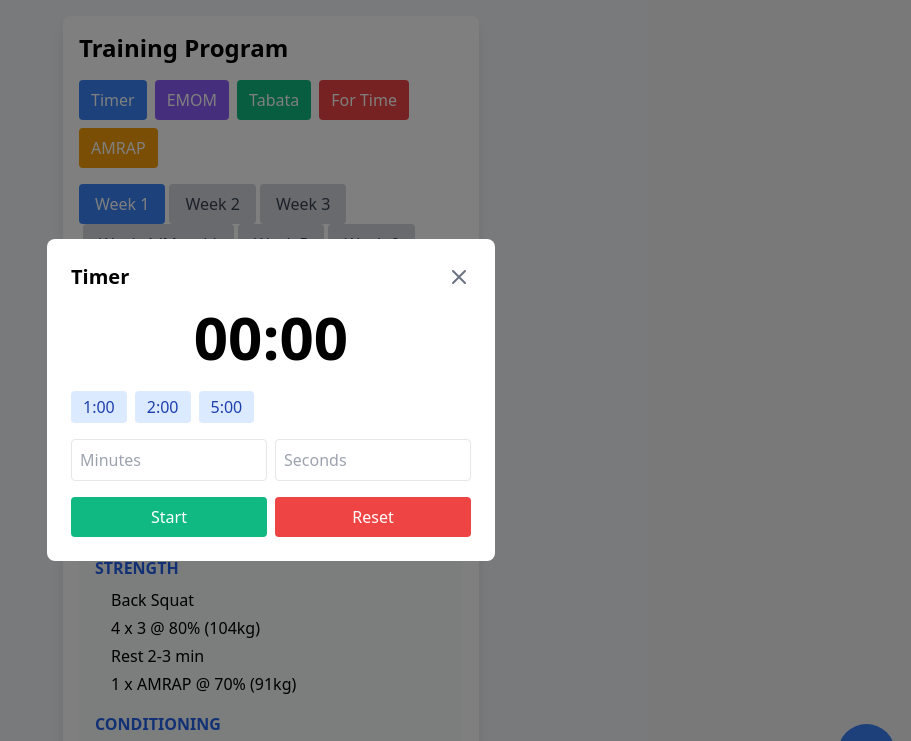
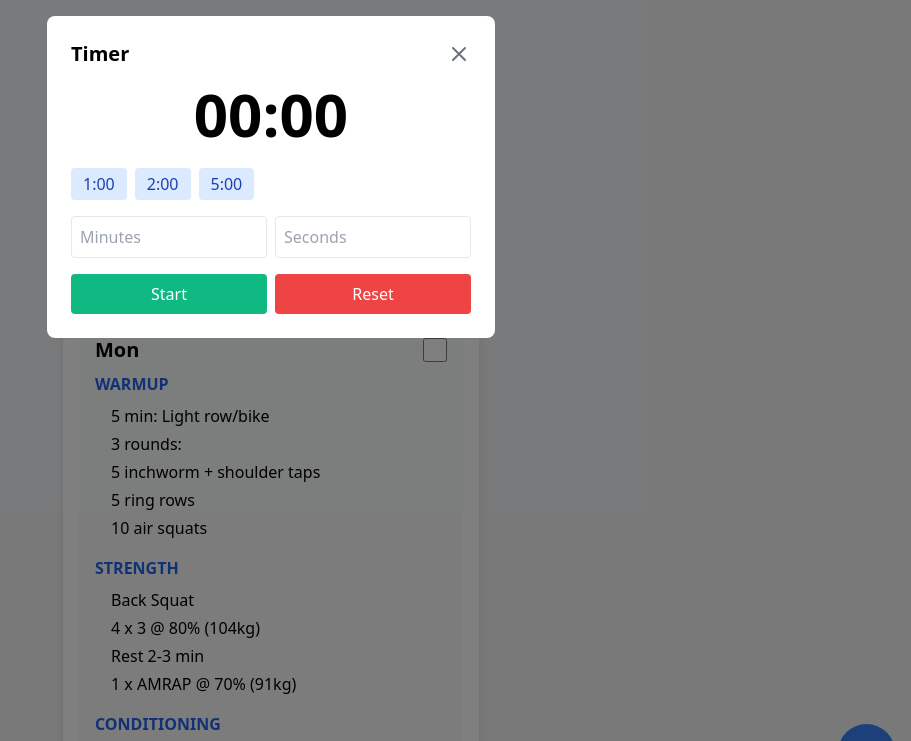
Before and after one commit to diegolongstaff/crossfit-training-app, a plain HTML site: page index.html in a window 1280 px wide. Both pictures are taken after a click on the button "Timer". Shown: the top 741 px of the page, without its empty margins (369-1280 px from the left). Drawn offline with nearby package versions, Linux system fonts and the light colour scheme.

Commit message:
Update index.html

```diff
--- a/index.html
+++ b/index.html
@@ -24,7 +24,7 @@
     <button onclick="showTimer('amrap')" class="px-3 py-2 bg-yellow-500 text-white rounded hover:bg-yellow-600">AMRAP</button>
 </div>
         <!-- Timer Modal -->
-<div id="timerModal" class="hidden fixed inset-0 bg-black bg-opacity-50 flex items-center justify-center z-50">
+<div id="timerModal" class="hidden fixed inset-0 bg-black bg-opacity-50 flex items-start justify-center z-50 pt-4">
     <div class="bg-white rounded-lg p-6 w-11/12 max-w-md">
         <div class="flex justify-between items-center mb-4">
             <h2 class="text-xl font-bold" id="timerTitle">Timer</h2>
```
